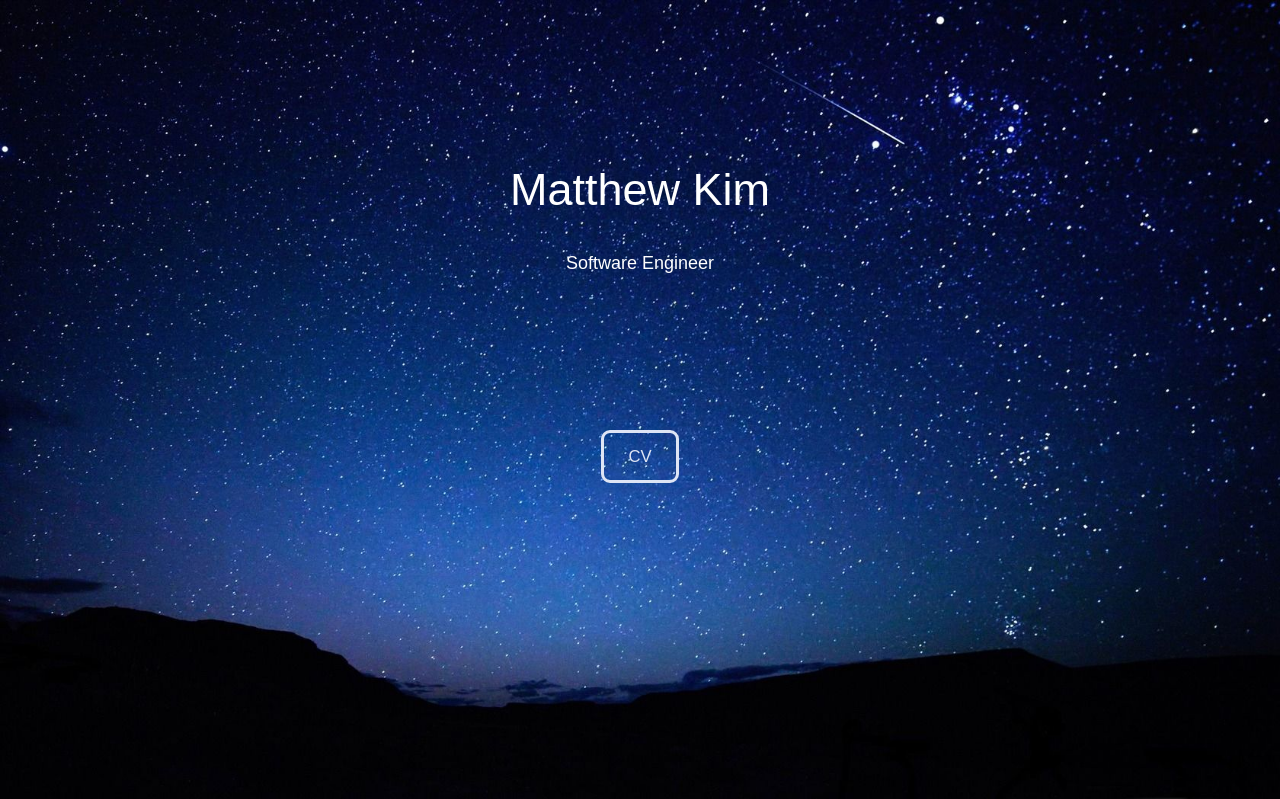
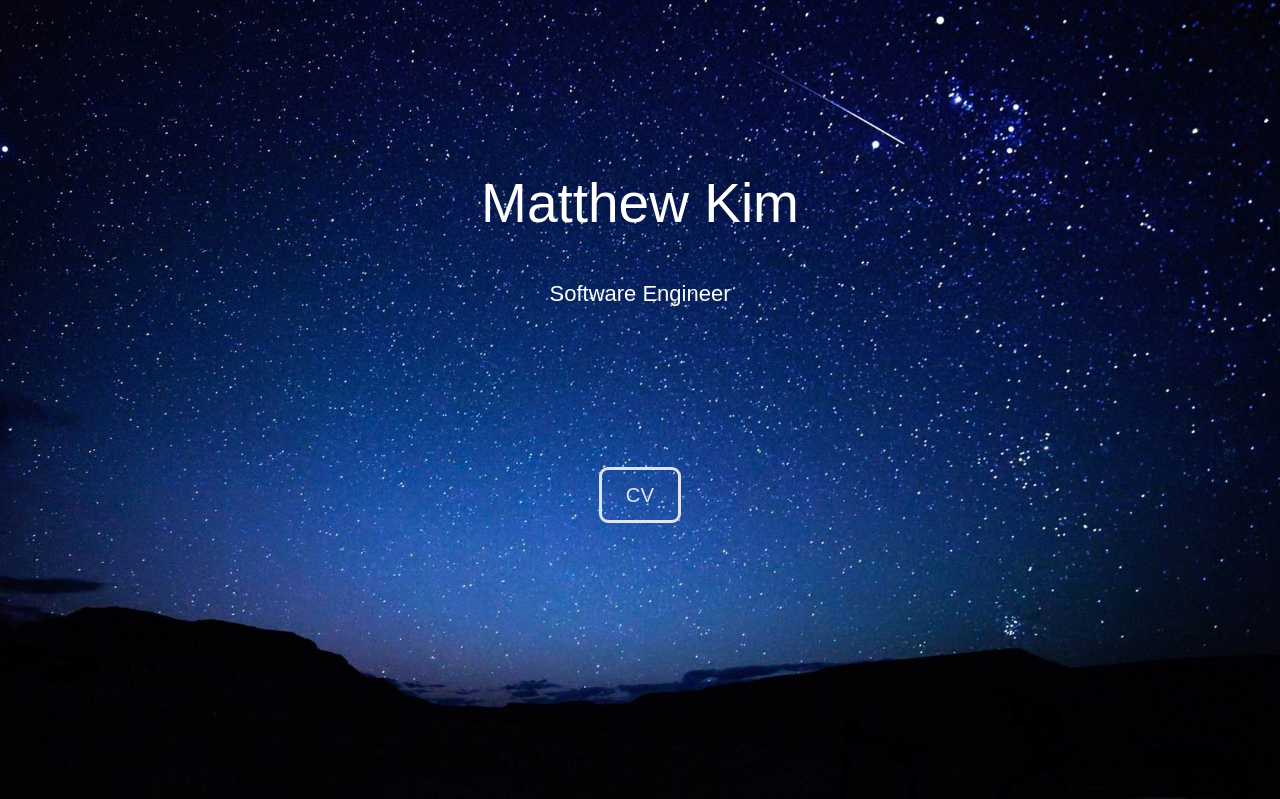
Before and after one commit to matthewsmkim1/matthewsmkim1.github.io, a PHP site: page /?action=1 in a window 1280 px wide. Shown: the top 799 px of the page. Run offline with PHP 8.4, Linux system fonts and the light colour scheme; data that the repository does not hold is empty; some libraries are stand-ins or nearby versions.

Commit message:
increased mobile font size by two

```diff
--- a/css/main.css
+++ b/css/main.css
@@ -589,30 +589,30 @@ main {
 }
 @media (min-width: 858px) {
     html {
-        font-size: 12px;
+        font-size: 14px;
     }
 }
 
 @media (min-width: 780px) {
     html {
-        font-size: 11px;
+        font-size: 13px;
     }
 }
 
 @media (min-width: 702px) {
     html {
-        font-size: 10px;
+        font-size: 12px;
     }
 }
 
 @media (min-width: 724px) {
     html {
-        font-size: 9px;
+        font-size: 11px;
     }
 }
 
 @media (max-width: 623px) {
     html {
-        font-size: 8px;
+        font-size: 10px;
     }
 }
```
